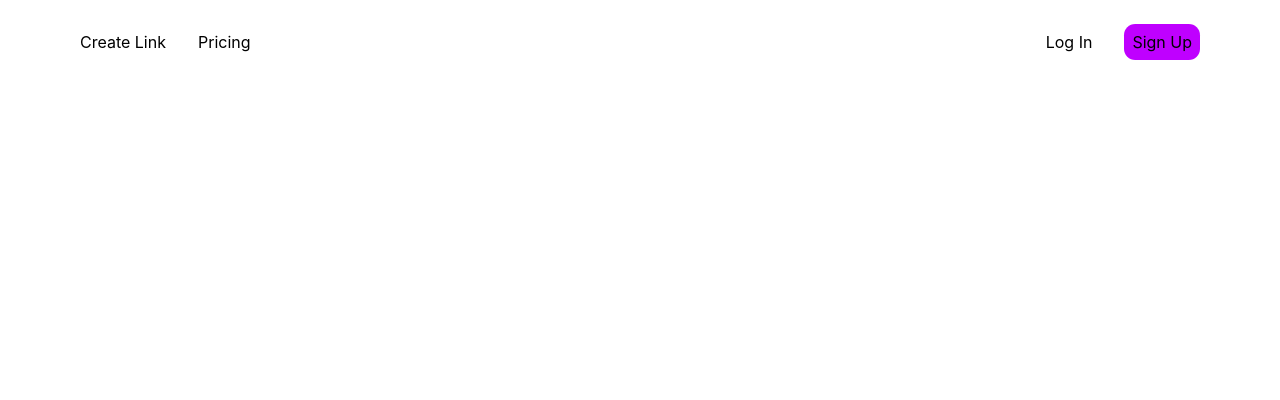
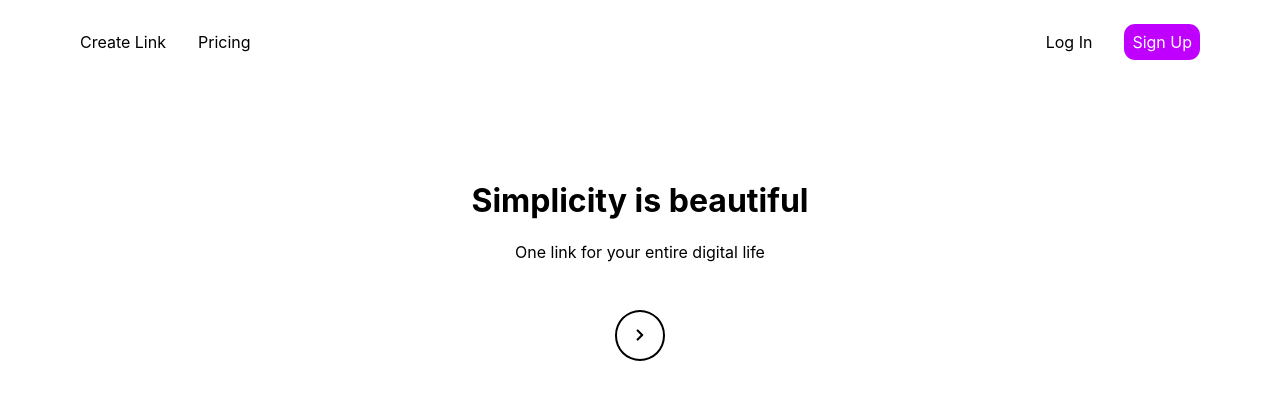
Before and after one commit to styp3r/cardi5, a React (Create React App) app: page / in a window 1280 px wide. Shown: the top 400 px of the page. Built offline with nearby package versions, Linux system fonts and the light colour scheme.

Commit message:
Add hero section with text and button.

```diff
--- a/public/index.html
+++ b/public/index.html
@@ -10,6 +10,7 @@
       content="Web site created using create-react-app"
     />
     <link rel = "stylesheet" href = "styles.css"/>
+    <link rel="stylesheet" href="https://use.fontawesome.com/releases/v5.15.4/css/all.css" integrity="sha384-DyZ88mC6Up2uqS4h/KRgHuoeGwBcD4Ng9SiP4dIRy0EXTlnuz47vAwmeGwVChigm" crossorigin="anonymous">
     <link rel="apple-touch-icon" href="%PUBLIC_URL%/logo192.png" />
     <!--
       manifest.json provides metadata used when your web app is installed on a
--- a/public/styles.css
+++ b/public/styles.css
@@ -1,5 +1,5 @@
 body{
-    padding: 2rem;
+    text-align: center;
 }
 
 .defaultLink, .enterUsername{
@@ -17,6 +17,10 @@ body{
 
 .enterUsername:focus{
     border-color: #bf00ff;
+}
+
+.navbar{
+    margin-top: 2rem;
 }
 
 .leftSection{
@@ -38,7 +42,35 @@ body{
 .signup{
     background-color: #bf00ff;
     text-decoration: none;
-    color: #000000;
+    color: #ffffff;
     padding: 0.5rem;
     border-radius: 0.7rem;
 }
+
+.heroContainer{
+    position: absolute;
+    top: 10rem;
+    width: 100%;
+    height: 20rem;
+}
+
+.createMode{
+    margin-top: 2rem;
+    outline: none;
+    border-style: solid;
+    border-radius: 100%;
+    background-color: #ffffff;
+    color: #000000;
+    padding: 1rem;
+    border-color: #000000;
+    cursor: pointer;
+}
+
+.createMode:hover{
+    background-color: #000000;
+    color: #ffffff;
+}
+
+.fa-chevron-right{
+    padding: 0 0.2rem 0 0.2rem;
+}
--- a/src/App.js
+++ b/src/App.js
@@ -3,6 +3,8 @@ import Navbar from './Navbar.jsx';
 import './App.css';
 import { Switch , Route} from 'react-router-dom';
 import LogIn from './LogIn.jsx';
+import SignUp from './SignUp.jsx';
+import Home from './Home.jsx';
 
 function App() {
 
@@ -10,9 +12,9 @@ function App() {
   <div>
     <Navbar />
       <Switch>
-        <Route path="/login">
-          <LogIn />
-        </Route>
+        <Route path="/" component = {Home}/>
+        <Route path="/login" component = {LogIn}/>
+        <Route path="/signup" component = {SignUp}/>
       </Switch>
   </div>);
 }
--- /dev/null
+++ b/src/Hero.jsx
@@ -0,0 +1,13 @@
+import React from 'react';
+
+function Hero(){
+    return(
+        <div className = "heroContainer">
+            <h1>Simplicity is beautiful</h1>
+            <p>One link for your entire digital life</p>
+            <button className = "createMode"><i class="fas fa-chevron-right"></i></button>
+        </div>
+    );
+}
+
+export default Hero;
--- /dev/null
+++ b/src/Home.jsx
@@ -0,0 +1,14 @@
+import React from 'react';
+import Hero from './Hero.jsx';
+import Intro from './Intro.jsx';
+
+function Home(){
+    return(
+        <div>
+            <Hero />
+            <Intro />
+        </div>
+    );
+}
+
+export default Home;
--- /dev/null
+++ b/src/Intro.jsx
@@ -0,0 +1,11 @@
+import React from 'react';
+
+function Intro(){
+    return(
+        <div className = "introContainer">
+
+        </div>
+    );
+}
+
+export default Intro;
--- /dev/null
+++ b/src/SignUp.jsx
@@ -0,0 +1,7 @@
+import React from 'react';
+
+function SignUp(){
+    return(<p>Sign Up Page</p>);
+}
+
+export default SignUp;
```
